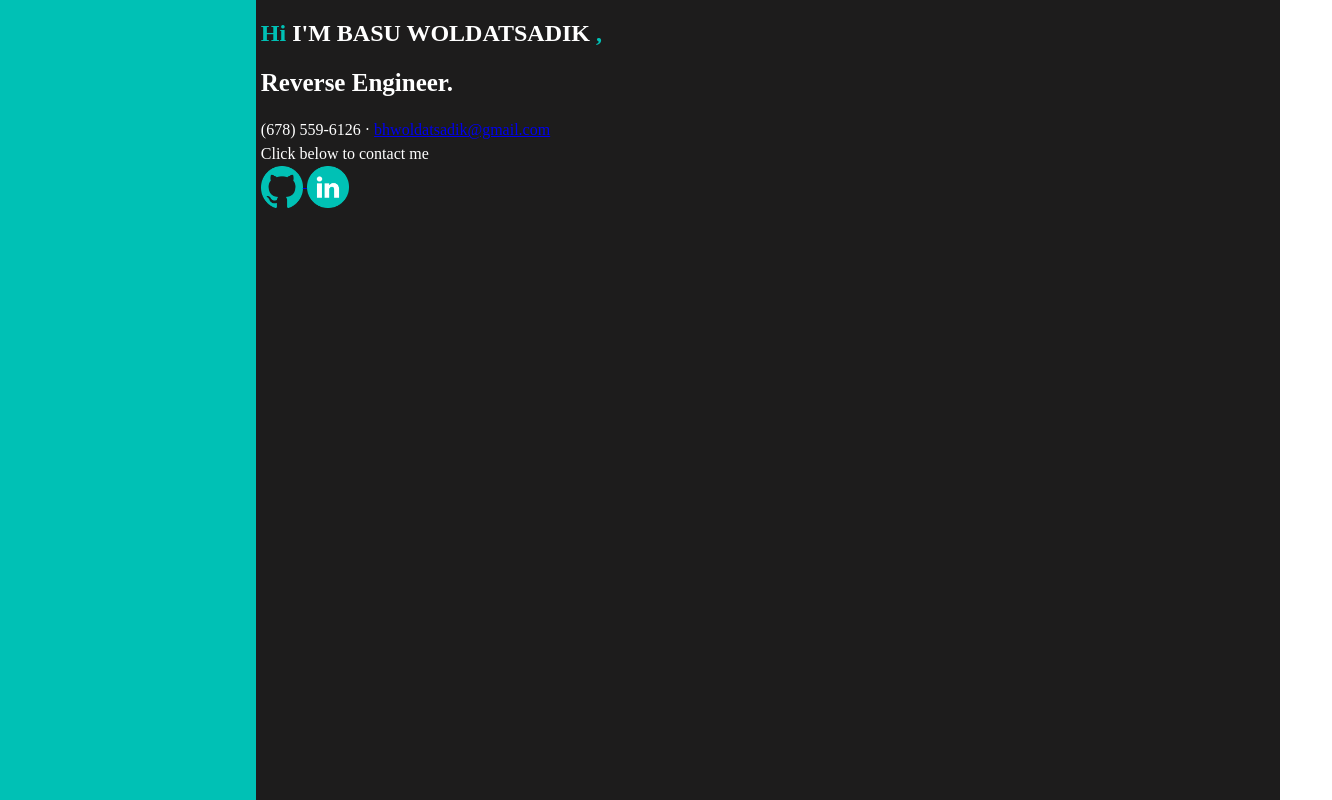
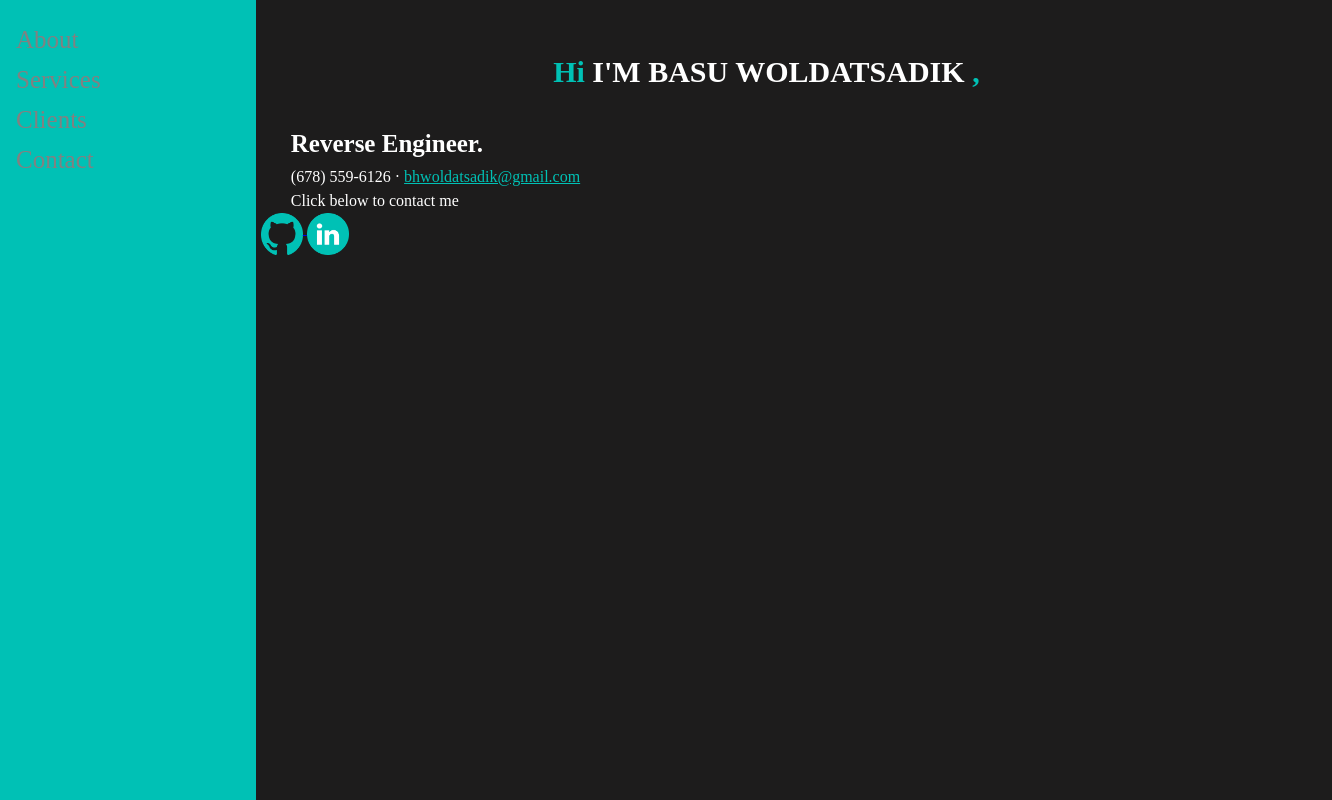
Before and after one commit to basuamlk/basuamlk.github.io, a plain HTML site: page index.html in a window 1280 px wide. Shown: the whole page, 1332 px wide, since content can reach past the window. Drawn offline with Linux system fonts and the light colour scheme.

Commit message:
added verticle navbar!

```diff
--- a/index.html
+++ b/index.html
@@ -7,20 +7,25 @@
 <!-- <meta name=”viewport” content=”width=device-width, initial-scale=1″> -->
 </head>
 <body>
+	<div class ="sidenav">
+  <a href="#">About</a>
+  <a href="#">Services</a>
+  <a href="#">Clients</a>
+  <a href="#">Contact</a></div>
 <div class="mainpar">
 	<section class = "resume-selection" id = "about">
 		<div class = "autobio">
 	 <h1 = class = "nameplate-title">
  	<!-- <span class ="color:#00C1B5;">Hi</span> <span class="color:#FFFFFF;">I'M BASU WOLDATSADIK</span> <span style = "color:#00C1B5;">,
  	</span> -->
- 	<span class ="colorCyan">Hi</span> <span class="colorWhite">I'M BASU WOLDATSADIK</span> <span class = "colorCyan">,
+ 	<span class ="colorCyanHi">Hi</span> <span class="colorWhiteText">I'M BASU WOLDATSADIK</span> <span class = "colorCyanComma">,
  	</span>
  	<!-- <span class ="color:#00C1B5;">Hi</span> I'M BASU WOLDATSADIK<span style = "color:#00C1B5;">,
  	</span> -->
  </h1>
 	 <div class="myinfo">
 <h2>Reverse Engineer.</h2>
-<p1>(678) 559-6126 · <a href="mailto:bhwoldatsadik@gmail.com">bhwoldatsadik@gmail.com</a></p1>
+<p1>(678) 559-6126 · <a class="email-link" href="mailto:bhwoldatsadik@gmail.com">bhwoldatsadik@gmail.com</a></p1>
 	<!-- <p> Where to contact me</p> -->
 	<br>
 
--- a/stylesheet.css
+++ b/stylesheet.css
@@ -3,7 +3,8 @@ body {
     /*background-color:#00C1B5;*/
     /*background-image: url("icons_images/Rectangle2.png");*/
     /*background-repeat: repeat-y;*/
-    background: linear-gradient(to right, #00C1B5 20% , #1D1C1C 0%), no-repeat;
+    background-color: #1D1C1C;
+    /*background: linear-gradient(to right, #00C1B5 20% , #1D1C1C 0%), no-repeat;*/
     /*text-align: center;*/
     /*background-size: 20% auto;*/
 }
@@ -56,8 +57,9 @@ p {
 	background-color: red;
 }*/
 
+
 .mainpar {
-	margin-left: 20%;
+    margin-left: 20%;
     /*text-align: center;
     background: linear-gradient(to right, #00C1B5 250px , #1D1C1C 0%);
     width: 70%;*/
@@ -68,22 +70,31 @@ p {
     width: 100%;
 }
 
-.myinfo h1 {
+/*.myinfo h1 {
     padding: 30px 30px 20px;
     font-family: Montserrat;
     font-size: 50px;
     color: #FFFFFF;
-    line-height: 44px;
+    line-height: 0px;
 
-}
+}*/
 
 .myinfo h2 {
     /*padding: 0px 30px 20px;*/
     font-family: Montserrat;
     font-size: 25px;
     color: #FFFFFF;
-    line-height: 30px;
+    line-height: 0px;
 
+}
+
+.myinfo {
+    padding: 0px 30px;
+}
+
+.email-link {
+    color: #00C1B5;
+    font: Montserrat;
 }
 
 .myinfo p1 {
@@ -104,15 +115,31 @@ p {
 
 }
 
-.colorCyan {
+.colorCyanHi {
+    color:#00C1B5;
+    /*font-size: */
+}
+
+.colorCyanComma {
     color:#00C1B5;
 }
 
-.colorWhite {
+.colorWhiteText {
     color:#FFFFFF;
 }
 
-@media only screen and (min-width: 320px) {
+.nameplate-title {
+    padding: 30px 2px;
+    text-align: center;
+    font-size: 30px;
+}
+
+@media screen and (max-height: 450px) {
+    .sidenav {padding-top: 15px;}
+    .sidenav a {font-size: 18px;}
+}
+
+/*@media only screen and (max-width: 380px) {
     body {
         background: linear-gradient(#1D1C1C 100%);
     }
@@ -120,4 +147,29 @@ p {
 @media only screen and (min-width: 768px) {
 
 
+}*/
+.sidenav {
+    height: 100%; /* Full-height: remove this if you want "auto" height */
+    width: 20%; /* Set the width of the sidebar */
+    position: fixed; /* Fixed Sidebar (stay in place on scroll) */
+    z-index: 1; /* Stay on top */
+    top: 0; /* Stay at the top */
+    left: 0;
+    background-color: #00C1B5;
+    overflow-x: hidden; /* Disable horizontal scroll */
+    padding-top: 20px;
 }
+
+/* The navigation menu links */
+.sidenav a {
+    padding: 6px 8px 6px 16px;
+    text-decoration: none;
+    font-size: 25px;
+    color: #818181;
+    display: block;
+}
+
+/* When you mouse over the navigation links, change their color */
+.sidenav a:hover {
+    color: #f1f1f1;
+}
```
